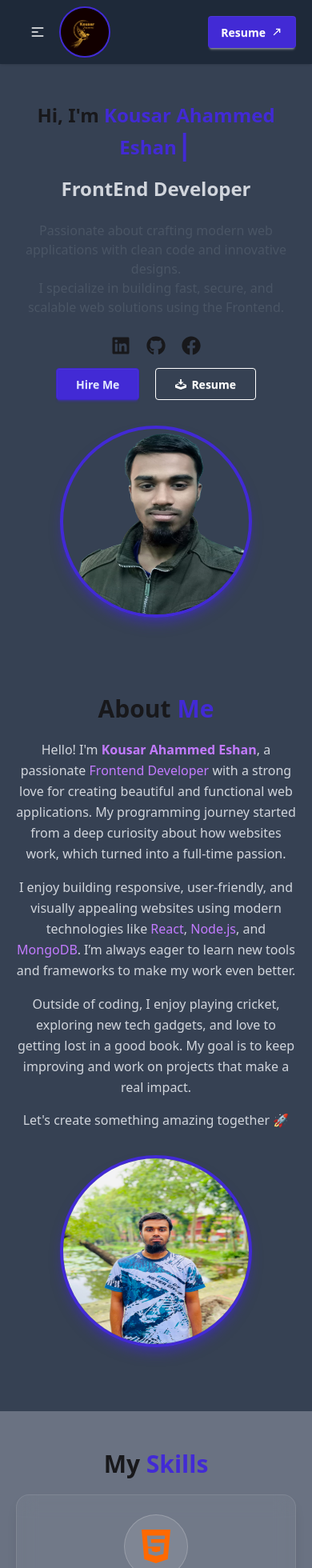
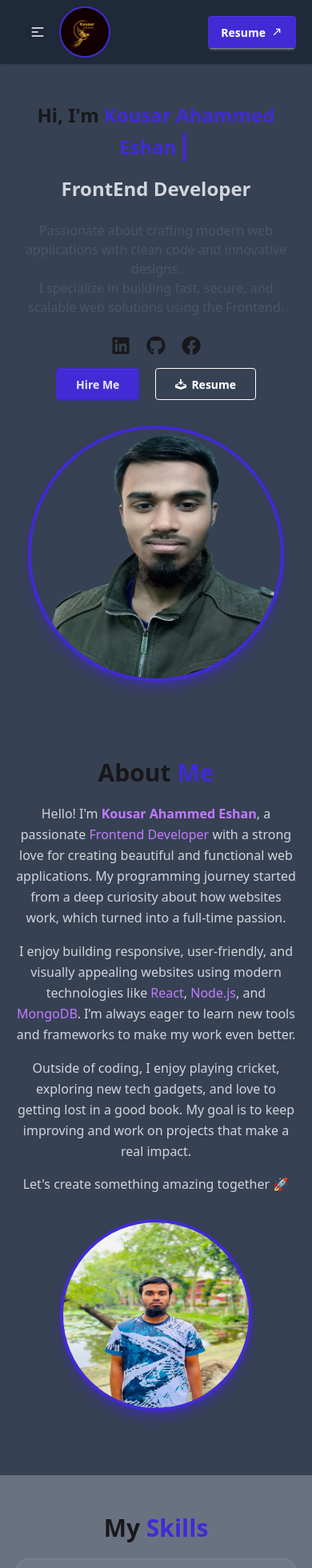
Before and after one commit to kousar-21/portfolio-website, a React (Vite) app: page / in a window 390 px wide. Shown: the top 1960 px of the page at 80% size. Built offline with nearby package versions, Linux system fonts and the light colour scheme.

Commit message:
making responsive in contact section

```diff
--- a/src/Pages/MainLayout/MainLayout.jsx
+++ b/src/Pages/MainLayout/MainLayout.jsx
@@ -8,7 +8,7 @@ const MainLayout = () => {
     return (
         <div>
             <div className='sticky top-0 z-10'><Navbar></Navbar></div>
-            <div className='min-h-[calc(100vh-100px-68px)]'>
+            <div>
                 <div>
                     <Outlet></Outlet>
                 </div>
--- a/src/components/About/About.jsx
+++ b/src/components/About/About.jsx
@@ -3,7 +3,9 @@ import MyImage from '../../assets/Images/my-profile.jpg'
 
 const About = () => {
     return (
-        <section className='flex md:flex-row flex-col-reverse px-5 md:px-10 lg:px-20 py-12 bg-gray-700'>
+        <section className='flex flex-col justify-center lg:min-h-[calc(100vh-80px)] bg-gray-700'>
+
+            <div className='flex md:flex-row flex-col-reverse px-5 md:px-10 lg:px-20 py-12 bg-gray-700'>
                 {/* Left Image Side */}
                 <div className='flex-1 flex justify-center items-center md:py-0 py-8'>
                     <img
@@ -39,6 +41,7 @@ const About = () => {
                         </p>
                     </p>
                 </div>
+            </div>
         </section>
     );
 };
--- a/src/components/Contact/Contact.jsx
+++ b/src/components/Contact/Contact.jsx
@@ -6,9 +6,9 @@ const Contact = () => {
     return (
         <section className='px-5 md:px-10 lg:px-20 py-10 bg-gray-700'>
             <h1 className='text-3xl md:text-4xl text-center font-bold mb-7'>Connect <span className='text-primary'>with Me</span></h1>
-            <div className='flex'>
+            <div className='flex md:flex-row flex-col-reverse'>
                 {/* contact info */}
-                <div className='flex-1 flex justify-center items-center'>
+                <div className='flex-1 flex justify-center items-center md:pt-0 pt-5'>
                     <div className="space-y-6 text-center md:text-left">
                         <h2 className="text-3xl font-bold">Get in Touch</h2>
                         <p className="text-gray-300">
@@ -25,7 +25,7 @@ const Contact = () => {
                         </div>
 
                         {/* Social Links */}
-                        <div className='flex gap-5'>
+                        <div className='flex items-center justify-center md:justify-start gap-5'>
                             <a href="https://www.linkedin.com/in/md-kousar21/" target="_blank"><FaLinkedin className='size-6 hover:text-green-400' /></a>
                             <a href="https://github.com/kousar-21" target="_blank"><FaGithub className='size-6 hover:text-green-400' /></a>
                             <a href="https://www.facebook.com/kousar.ahammed.eshan" target="_blank" ><FaFacebook className='size-6 hover:text-green-400' /></a>
--- a/src/components/Hero/Hero.jsx
+++ b/src/components/Hero/Hero.jsx
@@ -7,7 +7,9 @@ import Typewriter from 'typewriter-effect';
 
 const Hero = () => {
     return (
-        <section className='flex md:flex-row flex-col px-5 md:px-10 lg:px-20 py-12 bg-gray-700'>
+        <section>
+            <div className='flex md:flex-row flex-col px-5 md:px-10 lg:px-20 py-12 '>
+
                 {/* Left Side */}
                 <div className='flex-1'>
                     <div className='mb-5 md:text-start text-center font-bold'>
@@ -45,7 +47,9 @@ const Hero = () => {
                     <img
                         src={Image}
                         alt="Kousar-Ahammed-Eshan"
-                    className='size-60 rounded-full border-4 border-primary shadow-lg shadow-primary/50' />
+                        className='size-80 rounded-full border-4 border-primary shadow-lg shadow-primary/50' />
+                </div>
+
             </div>
         </section>
     );
--- a/src/components/Home/Home.jsx
+++ b/src/components/Home/Home.jsx
@@ -8,8 +8,14 @@ import Projects from '../Projects/Projects';
 const Home = () => {
     return (
         <div>
-            <Hero></Hero>
-            <About></About>
+            <div className='bg-gray-700'>
+                <div className='flex flex-col justify-center min-h-[calc(100vh-80px)] md:min-h-[calc((100vh-80px)/2)] lg:min-h-[calc(100vh-80px)] '>
+                    <Hero></Hero>
+                </div>
+                <div className='flex flex-col justify-center min-h-[calc(100vh-80px)] md:min-h-[calc((100vh-80px)/2)] lg:min-h-[calc(100vh-80px)] ' >
+                    <About></About>
+                </div>
+            </div>
             <Skills></Skills>
             <Projects></Projects>
             <Contact></Contact>
```
Lines whose indentation alone changed are shown as unchanged.
